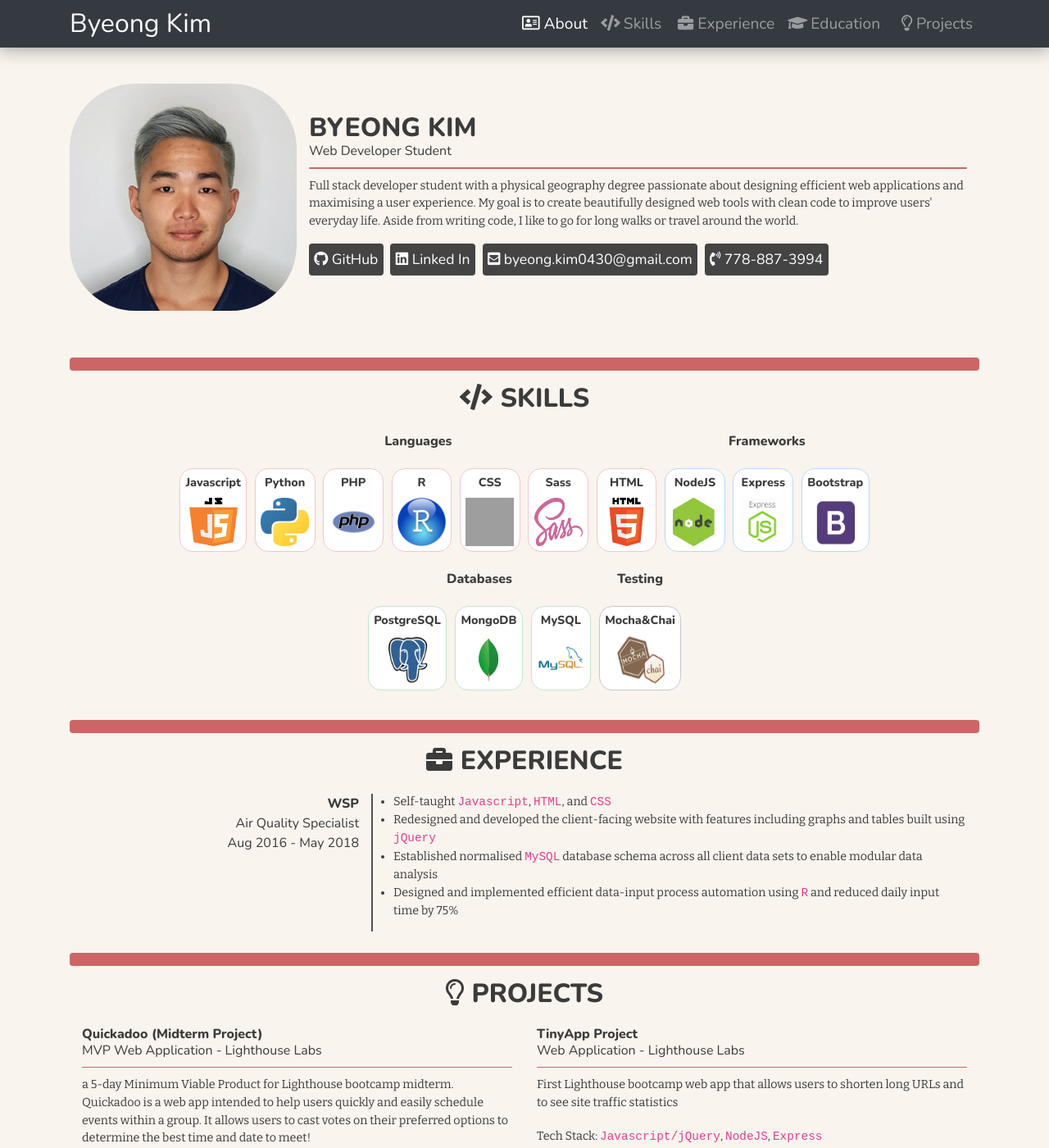
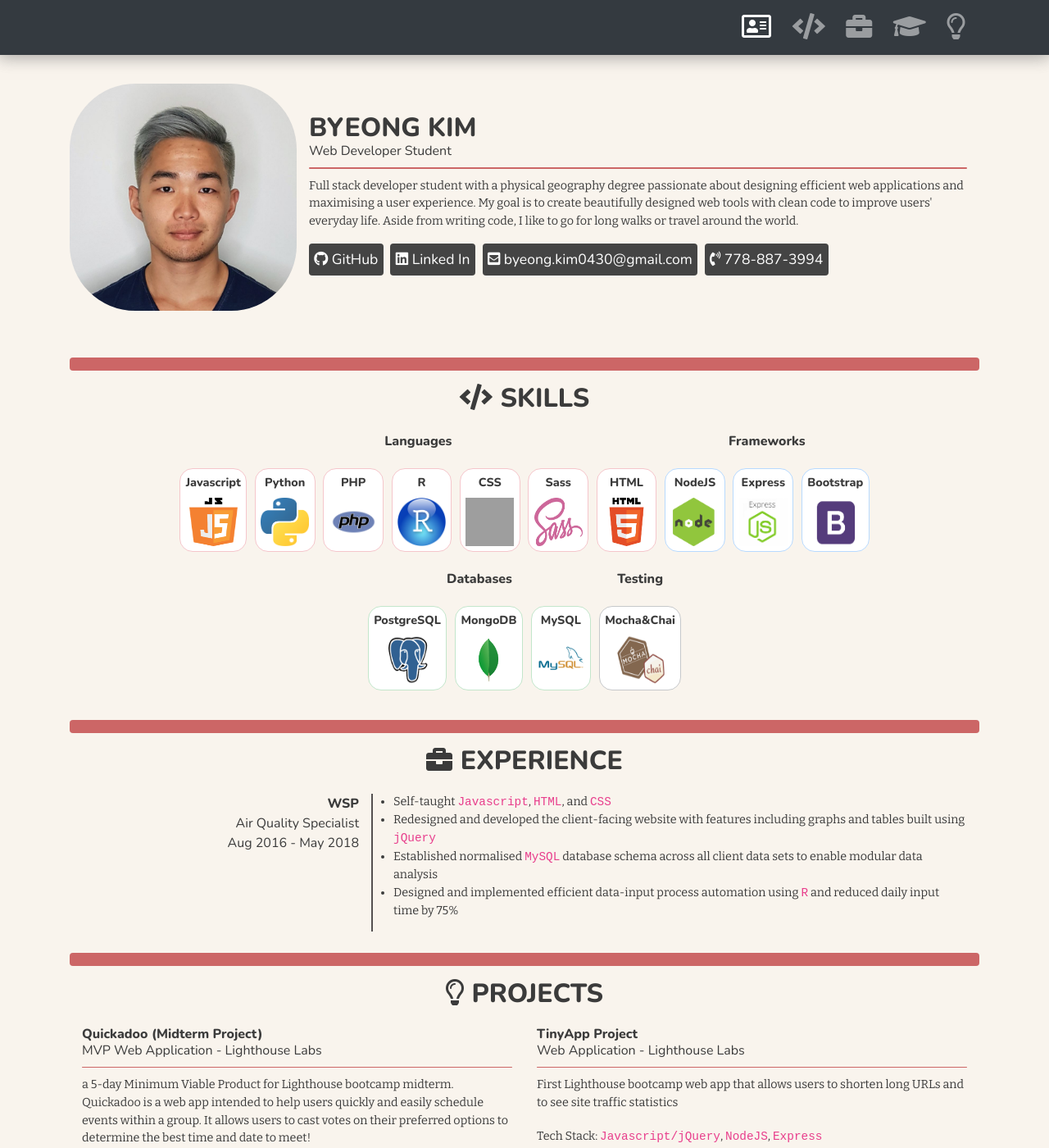
Before and after one commit to byeong0430/byeong0430.github.io, a Jekyll site: the page built from index.html, in a window 1280 px wide and 1400 px high. Shown: the whole window at 82% size. Built offline with Jekyll 4.4.1, drawn with Linux system fonts in a browser that asks for light colours; nearby versions of some CDN libraries; grey boxes are pictures that could not be loaded.

Commit message:
removed the dropdown button

```diff
--- a/_includes/nav-elements.html
+++ b/_includes/nav-elements.html
@@ -1,43 +1,28 @@
 <ul class="navbar-nav">
   <li class="nav-item active">
     <a class="nav-link" href="#about">
-      <span>
-        <i class="far fa-address-card"></i>
-      </span>
-      About
+      <i class="far fa-address-card"></i>
       <span class="sr-only">(current)</span>
     </a>
   </li>
   <li class="nav-item">
     <a class="nav-link" href="#skills">
-      <span>
-        <i class="fas fa-code"></i>
-      </span>
-      Skills
+      <i class="fas fa-code"></i>
     </a>
   </li>
   <li class="nav-item">
     <a class="nav-link" href="#experience">
-      <span>
-        <i class="fas fa-briefcase"></i>
-      </span>
-      Experience
+      <i class="fas fa-briefcase"></i>
     </a>
   </li>
   <li class="nav-item">
     <a class="nav-link" href="#education">
-      <span>
-        <i class="fas fa-graduation-cap"></i>
-      </span>
-      Education
+      <i class="fas fa-graduation-cap"></i>
     </a>
   </li>
   <li class="nav-item">
     <a class="nav-link" href="#projects">
-      <span>
-        <i class="far fa-lightbulb"></i>
-      </span>
-      Projects
+      <i class="far fa-lightbulb"></i>
     </a>
   </li>
 </ul>
--- a/_includes/navbar.html
+++ b/_includes/navbar.html
@@ -1,14 +1,8 @@
 <header class="site-header">
   <nav class="navbar fixed-top navbar-expand-lg navbar-dark bg-dark">
-    <div class='container'>
-      <a class="navbar-brand" href="#about">{{ site.title }}</a>
-      <button class="navbar-toggler" type="button" data-toggle="collapse" data-target="#navbarNav" aria-controls="navbarNav" aria-expanded="false"
-        aria-label="Toggle navigation">
-        <span class="navbar-toggler-icon"></span>
-      </button>
-      <div class="collapse navbar-collapse" id="navbarNav">
-        {% include nav-elements.html %}
-      </div>
+    <div class="container d-flex justify-content-between">
+      <a class="navbar-brand" href=""></a>
+      {% include nav-elements.html %}
     </div>
   </nav>
 </header>
--- a/_sass/_navbar.scss
+++ b/_sass/_navbar.scss
@@ -1,24 +1,27 @@
 nav.navbar {
-  @extend %shadow-effect;
-  padding: 0 16px;
+  @extend %shadow-effect; // padding: 10px 16px;
   font-family: $label-font;
-  font-weight: 400;
+  font-weight: 800;
   a.navbar-brand {
     font-size: 2em;
   }
-  #navbarNav {
-    font-size: 1.2em;
-    span {
-      display: inline-block;
-      width: 1.2em;
-      text-align: right;
+  i {
+    font-size: 2em;
+    margin-right: 0.3em;
+  }
+  ul.navbar-nav {
+    flex-direction: row;
+  }
+}
+
+@media (max-width: 991px) {
+  nav.navbar {
+    a.navbar-brand {
+      font-size: 1.3em;
+    }
+    i {
+      font-size: 1.5em;
+      margin-right: 0.3em;
     }
   }
 }
-
-@media (min-width: 991px) {
-  #navbarNav {
-    display: flex;
-    justify-content: flex-end;
-  }
-}
```
